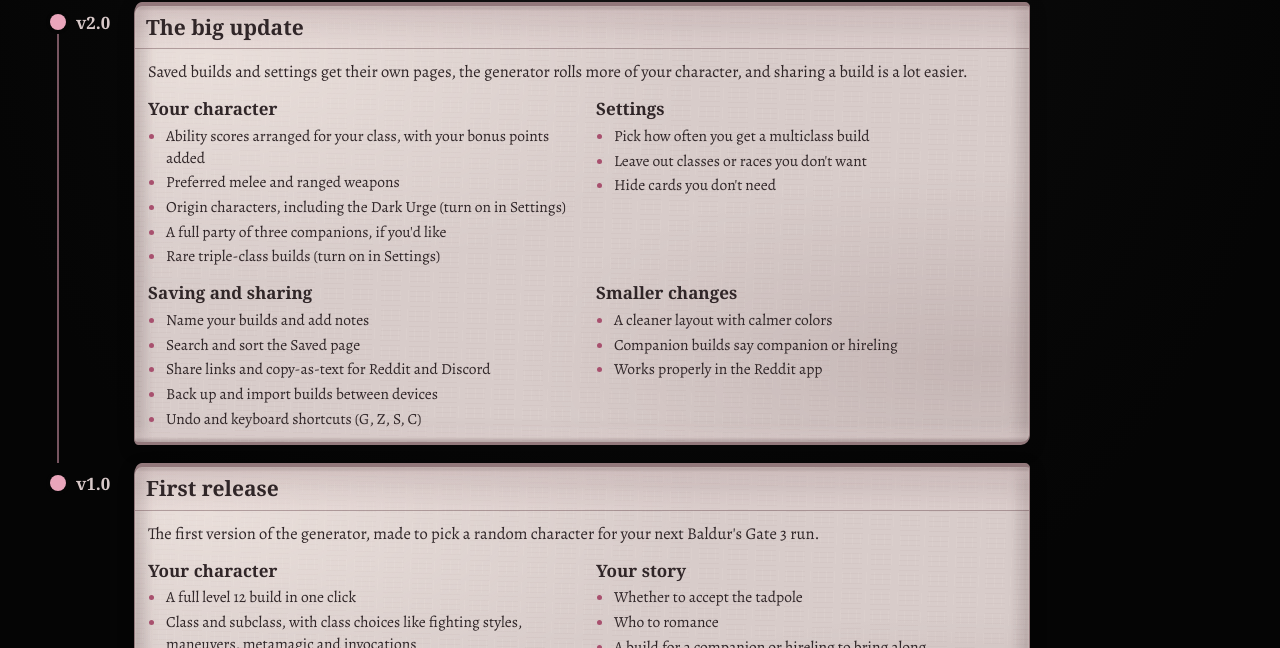
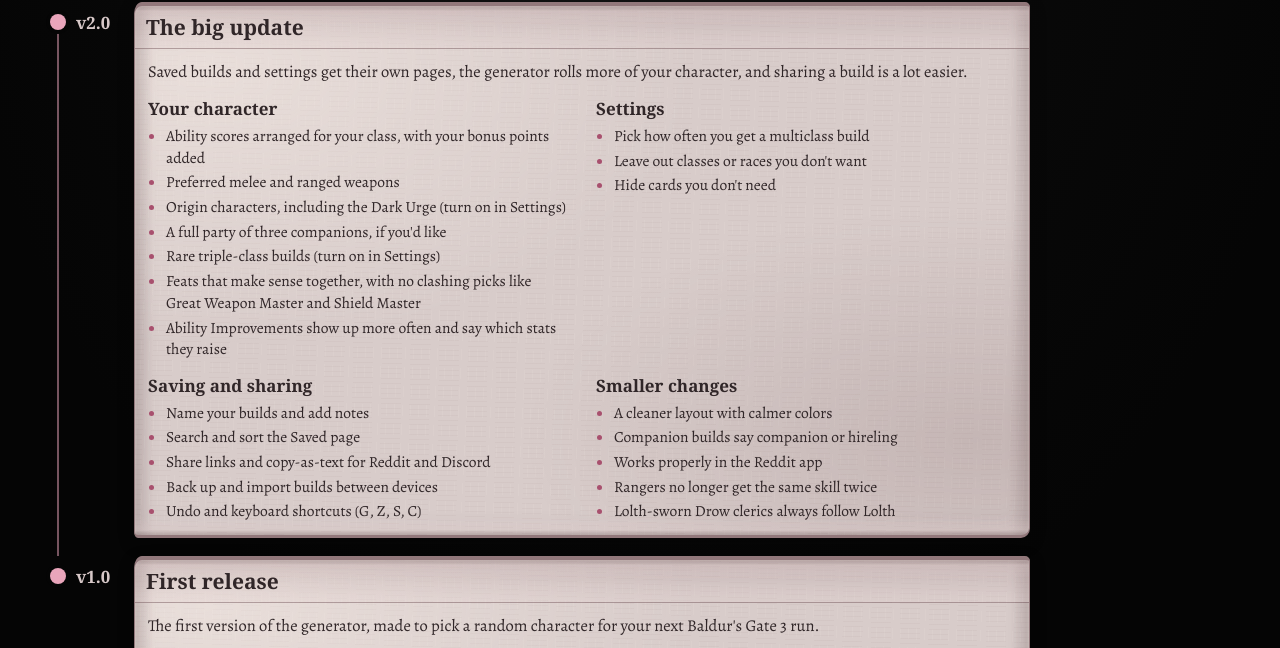
Before and after one commit to TheFallZ/BG3CharacterGenerator, a website: page whats-new/index.html in a window 1280 px wide. Shown: the part 125-773 px from the top of the page. Drawn offline with nearby package versions, Linux system fonts and the light colour scheme; a web font is replaced by a local one.

Commit message:
Add the feat and ranger fixes to the big update notes

```diff
--- a/whats-new/index.html
+++ b/whats-new/index.html
@@ -53,6 +53,8 @@
                 <li>Origin characters, including the Dark Urge (turn on in Settings)</li>
                 <li>A full party of three companions, if you'd like</li>
                 <li>Rare triple-class builds (turn on in Settings)</li>
+                <li>Feats that make sense together, with no clashing picks like Great Weapon Master and Shield Master</li>
+                <li>Ability Improvements show up more often and say which stats they raise</li>
               </ul>
             </section>
             <section>
@@ -79,6 +81,8 @@
                 <li>A cleaner layout with calmer colors</li>
                 <li>Companion builds say companion or hireling</li>
                 <li>Works properly in the Reddit app</li>
+                <li>Rangers no longer get the same skill twice</li>
+                <li>Lolth-sworn Drow clerics always follow Lolth</li>
               </ul>
             </section>
           </div>
```
